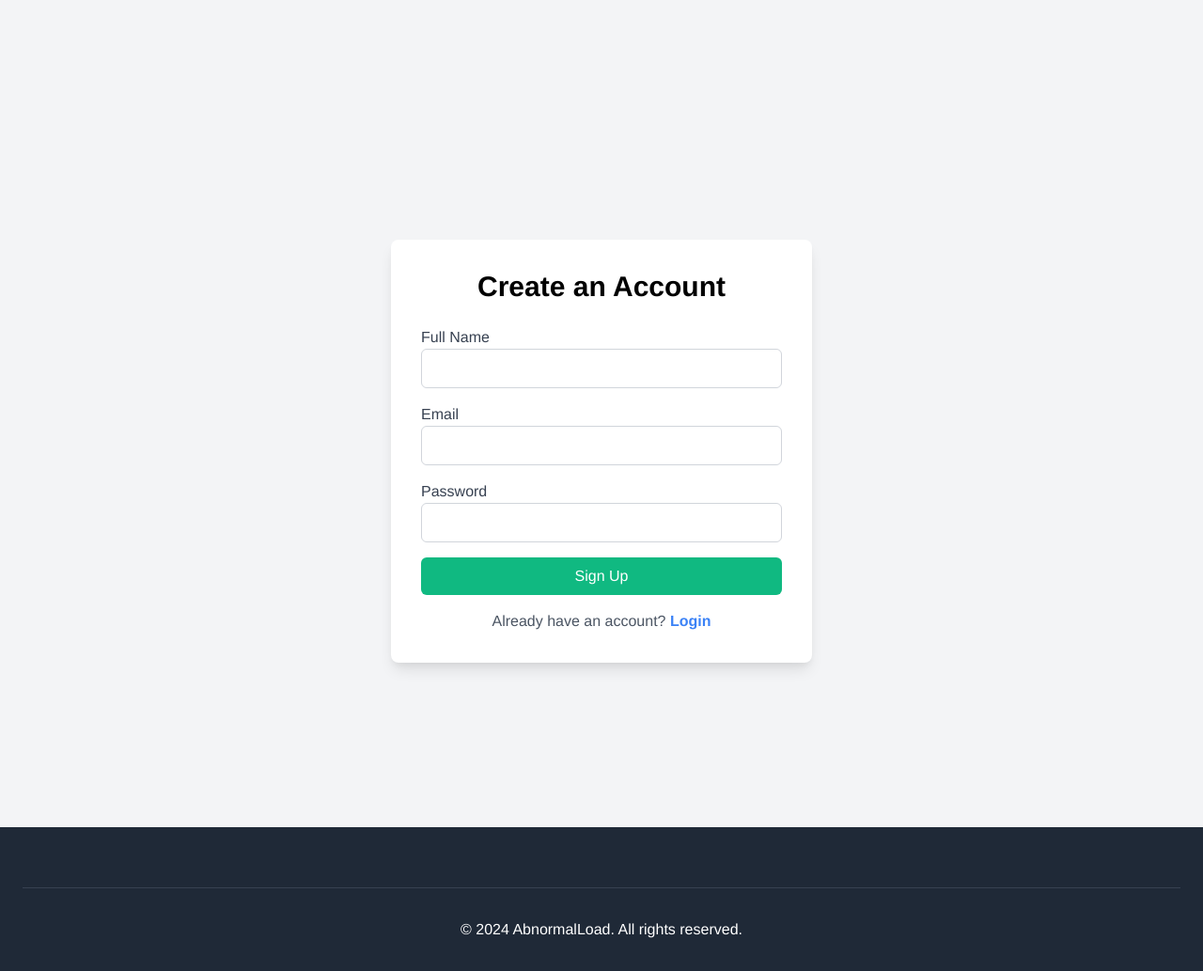
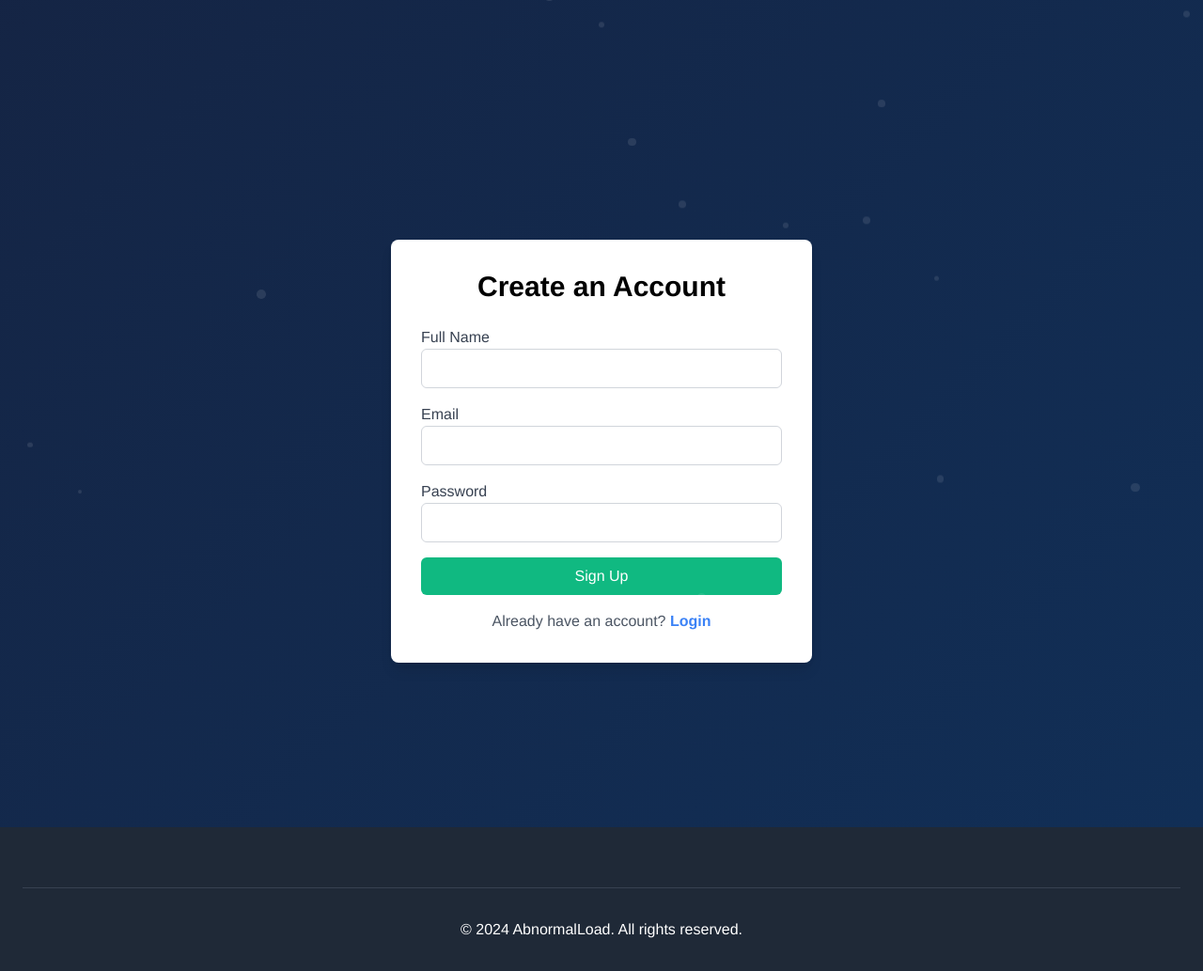
Before and after one commit to TSODev675/abnormal-load-fee-calculator-SAAS, a Django app: page /signup/ in a window 1280 px wide. Shown: the whole page at 94% size. Run offline with Django 5.2, Linux system fonts and the light colour scheme.

Commit message:
Updated templates

```diff
--- a/saas_project/templates/auth/login.html
+++ b/saas_project/templates/auth/login.html
@@ -1,10 +1,10 @@
-{% extends 'landing/base.html' %}
+{% extends 'landing/base_auth.html' %}
 {% load static %}
 
 {% block title %}Login{% endblock %}
 
 {% block content %}
-<div class="flex items-center justify-center min-h-screen bg-gray-100">
+<div class="flex items-center justify-center min-h-screen ">
     <div class="bg-white p-8 rounded-lg shadow-lg w-full max-w-md">
         <h2 class="text-3xl font-bold text-center mb-6">Login</h2>
         <form action="{% url 'subscription' %}" method="GET">
--- a/saas_project/templates/auth/signup.html
+++ b/saas_project/templates/auth/signup.html
@@ -1,10 +1,10 @@
-{% extends 'landing/base.html' %}
+{% extends 'landing/base_auth.html' %}
 {% load static %}
 
 {% block title %}Sign Up{% endblock %}
 
 {% block content %}
-<div class="flex items-center justify-center min-h-screen bg-gray-100">
+<div class="flex items-center justify-center min-h-screen">
     <div class="bg-white p-8 rounded-lg shadow-lg w-full max-w-md">
         <h2 class="text-3xl font-bold text-center mb-6">Create an Account</h2>
         <form action="{% url 'subscription' %}" method="GET">
--- /dev/null
+++ b/saas_project/templates/landing/base_auth.html
@@ -0,0 +1,105 @@
+{% load static %}
+
+<!DOCTYPE html>
+<html lang="en">
+<head>
+    <meta charset="UTF-8">
+    <meta name="viewport" content="width=device-width, initial-scale=1.0">
+    <title>{% block title %}AbnormalLoads{% endblock %}</title>
+
+    <link href="https://cdnjs.cloudflare.com/ajax/libs/font-awesome/5.15.3/css/all.min.css" rel="stylesheet">
+    <link href="https://cdn.jsdelivr.net/npm/tailwindcss@2.2.19/dist/tailwind.min.css" rel="stylesheet">
+    <link href="{% static 'css/styles.css' %}" rel="stylesheet">
+
+    <style>
+        /* Background Animation */
+        body {
+            background: linear-gradient(135deg, #1a1a2e, #16213e, #0f3460);
+            background-size: 400% 400%;
+            animation: gradientBG 12s infinite alternate ease-in-out;
+            overflow-x: hidden;
+            position: relative;
+        }
+
+        @keyframes gradientBG {
+            0% { background-position: 0% 50%; }
+            50% { background-position: 100% 50%; }
+            100% { background-position: 0% 50%; }
+        }
+
+        /* Floating Particles */
+        .particle {
+            position: absolute;
+            background: rgba(255, 255, 255, 0.2);
+            width: 8px;
+            height: 8px;
+            border-radius: 50%;
+            opacity: 0.8;
+            animation: float 15s infinite ease-in-out;
+        }
+
+        @keyframes float {
+            0% { transform: translateY(0px); opacity: 0.8; }
+            50% { transform: translateY(-100px); opacity: 0.5; }
+            100% { transform: translateY(0px); opacity: 0.8; }
+        }
+    </style>
+</head>
+<body>
+
+    <!-- Floating Particles -->
+    <div id="particles"></div>
+
+    <!-- Page Padding to prevent content from being hidden under fixed header -->
+    <div class="mt-20"></div>
+
+    <main>
+        {% block content %}{% endblock %}
+    </main>
+
+    <footer class="bg-gray-800 text-white py-8">
+        <div class="container mx-auto px-6">
+            <div class="flex flex-wrap justify-between">
+                <!-- Footer Content Here -->
+            </div>
+            <div class="border-t border-gray-700 mt-8 pt-8 text-center">
+                <p>&copy; 2024 AbnormalLoad. All rights reserved.</p>
+            </div>
+        </div>
+    </footer>
+
+    <script src="{% static 'js/main.js' %}"></script>
+
+    <script>
+        // Generate Floating Particles
+        document.addEventListener("DOMContentLoaded", function() {
+            let numParticles = 20;  // Number of floating elements
+            let particleContainer = document.getElementById("particles");
+
+            for (let i = 0; i < numParticles; i++) {
+                let particle = document.createElement("div");
+                particle.classList.add("particle");
+
+                let size = Math.random() * 6 + 4; // Random size
+                let posX = Math.random() * window.innerWidth;
+                let posY = Math.random() * window.innerHeight;
+                let duration = Math.random() * 5 + 10; // Random animation duration
+
+                particle.style.width = size + "px";
+                particle.style.height = size + "px";
+                particle.style.left = posX + "px";
+                particle.style.top = posY + "px";
+                particle.style.animationDuration = duration + "s";
+
+                particleContainer.appendChild(particle);
+            }
+        });
+
+        // JavaScript for toggling mobile menu
+        document.getElementById('menu-toggle')?.addEventListener('click', function() {
+            var menu = document.getElementById('mobile-menu');
+            menu.classList.toggle('hidden');
+        });
+    </script>
+</body>
+</html>
```
